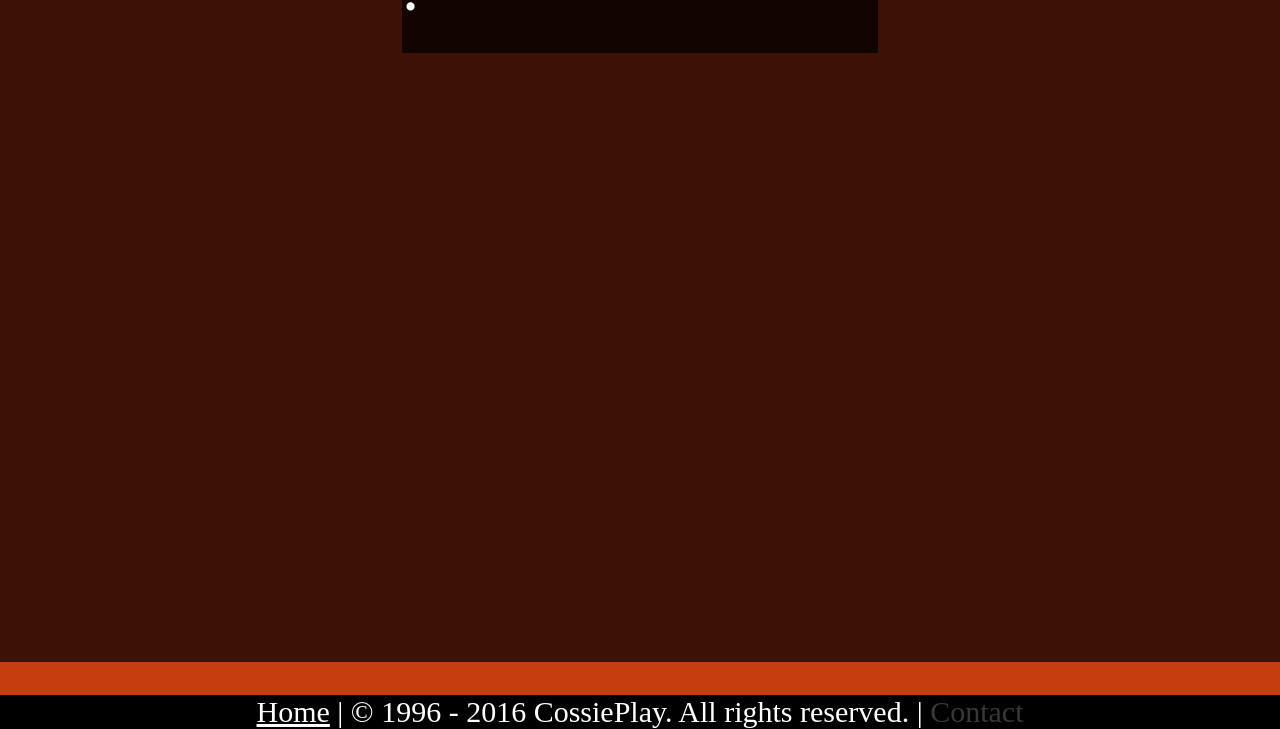
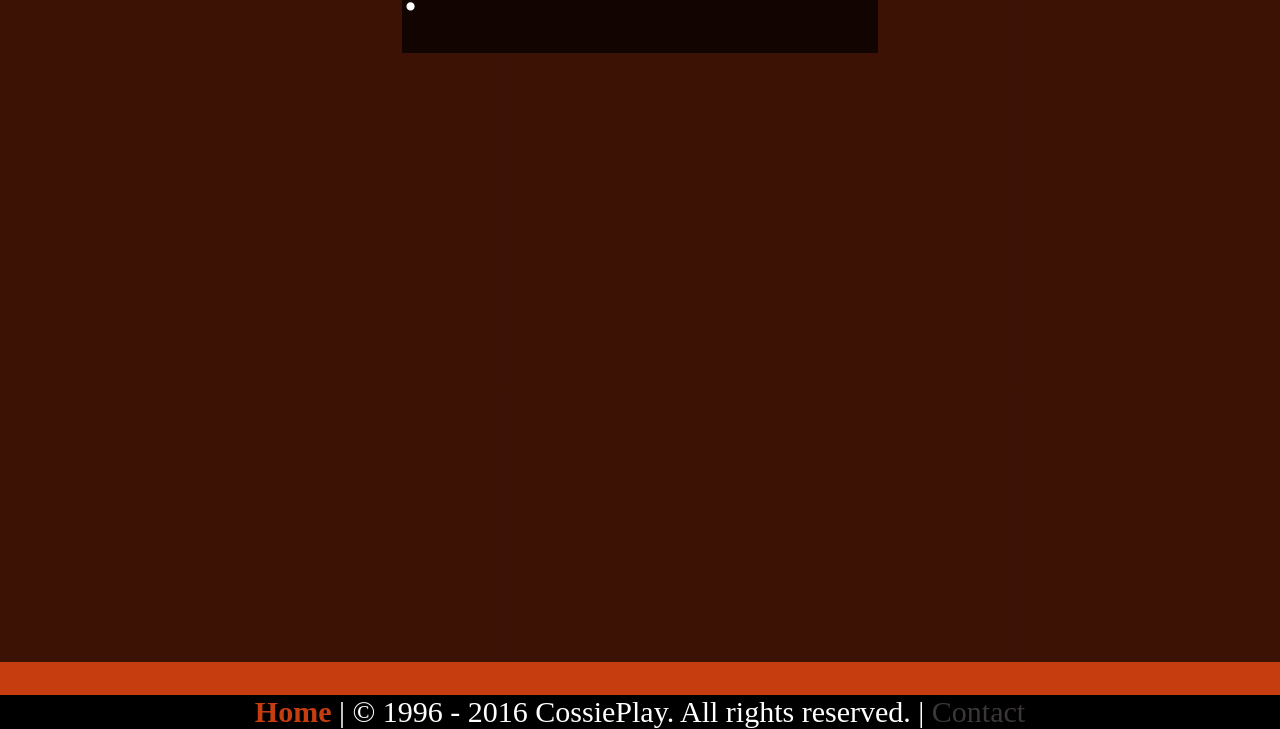
Before and after one commit to myth002/CP1406_A1, a plain HTML site: page index.html in a window 1280 px wide. In both pictures the pointer is over the link "Home". Shown: the part 1134-1863 px from the top of the page. Drawn offline with Linux system fonts and the light colour scheme; files that its build step writes are made by us from their sources; a web font is replaced by a local one.

Commit message:
v1.2 - updated footer link font
Changed footer link font to reflect website palette

```diff
--- a/style.css
+++ b/style.css
@@ -298,6 +298,7 @@ body {
 }
 
 #footer a:hover {
-	color:#FFFFFF;
-	text-decoration:underline;
+	font-weight:bold;
+	color:#C63D0F;
+	text-shadow: 0 0 4px black, 0 0 4px black, 0 0 4px black, 0 0 4px black, 0 0 4px black, 0 0 4px black, 0 0 4px black, 0 0 4px black, 0 0 4px black, 0 0 4px black, 0 0 4px black, 0 0 4px black, 0 0 4px black, 0 0 4px black, 0 0 4px black, 0 0 4px black, 0 0 4px black, 0 0 4px black, 0 0 4px black, 0 0 4px black;
 }
```
